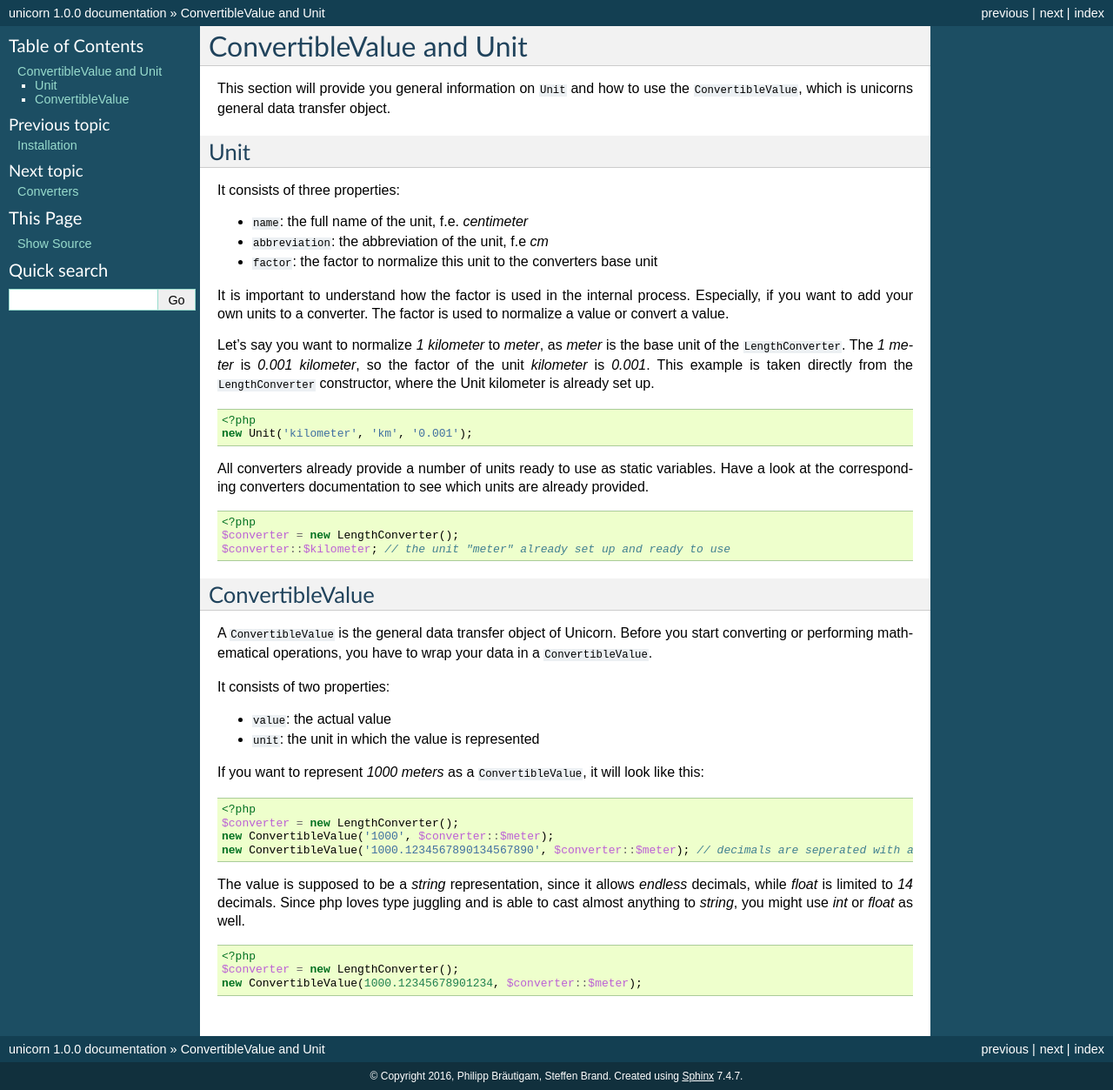
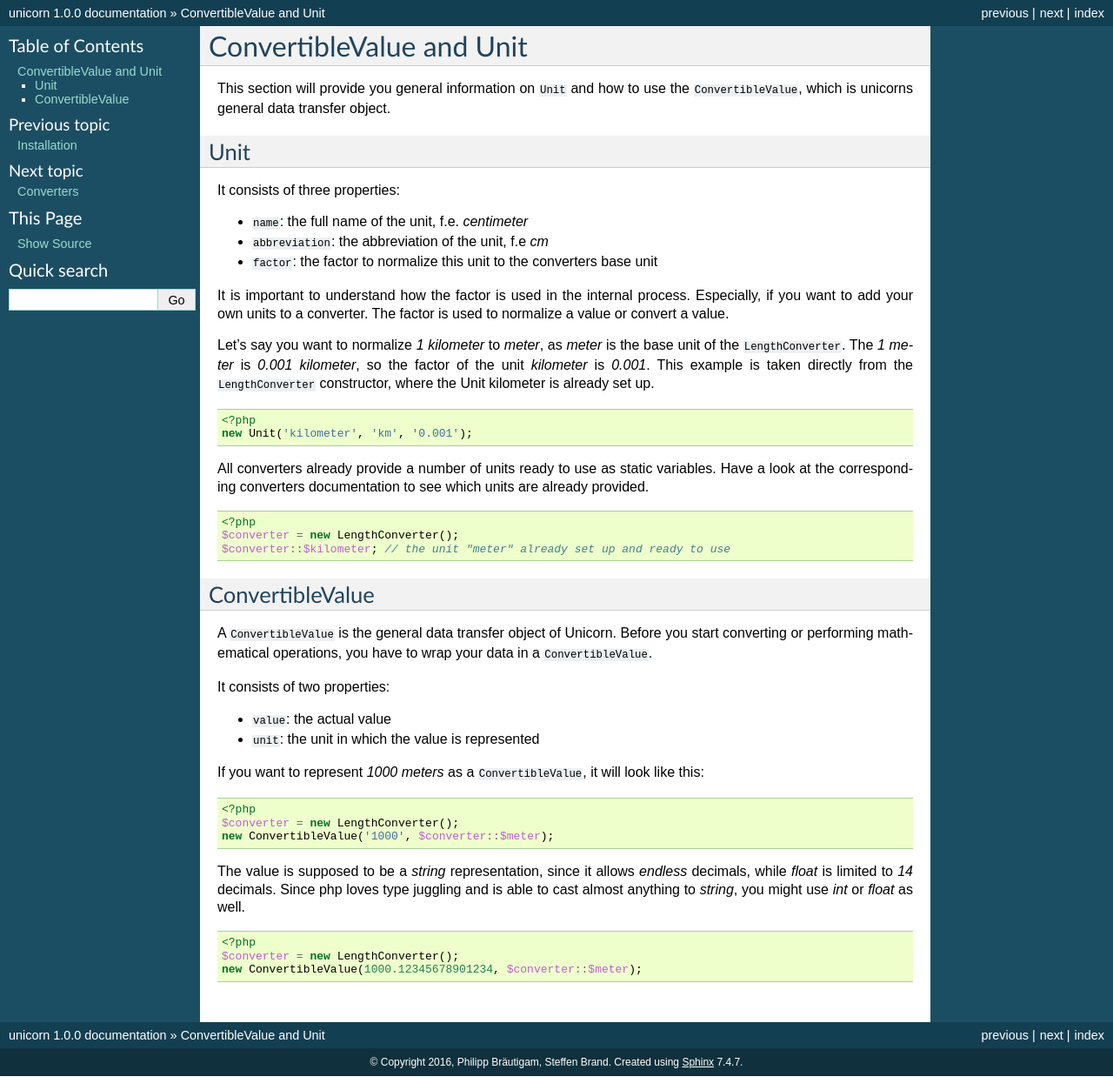
Before and after one commit to xyNNN/unicorn, a Sphinx documentation site: the page built from docs/source/convertible-value-unit.rst, in a window 1280 px wide. Shown: the whole page at 87% size. Built offline with Sphinx 7.4.7, drawn with Linux system fonts in a browser that asks for light colours.

Commit message:
Update convertible-value-unit.rst

```diff
--- a/docs/source/convertible-value-unit.rst
+++ b/docs/source/convertible-value-unit.rst
@@ -56,7 +56,6 @@ If you want to represent `1000 meters` as a ``ConvertibleValue``, it will look l
    <?php
    $converter = new LengthConverter();
    new ConvertibleValue('1000', $converter::$meter);
-   new ConvertibleValue('1000.1234567890134567890', $converter::$meter); // decimals are seperated with a "." (dot).
 
 The value is supposed to be a `string` representation, since it allows `endless` decimals, while `float` is limited to `14` decimals.
 Since php loves type juggling and is able to cast almost anything to `string`, you might use `int` or `float` as well.
```
